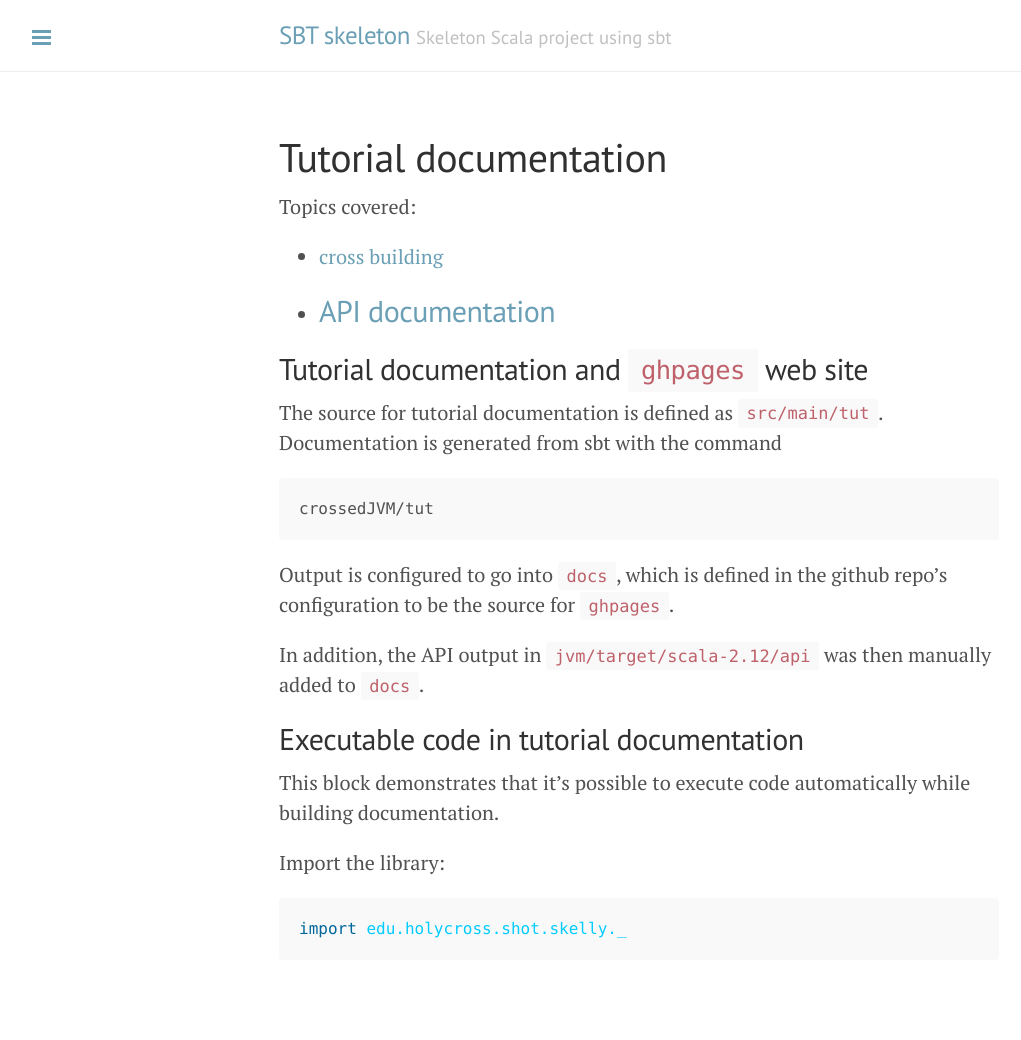
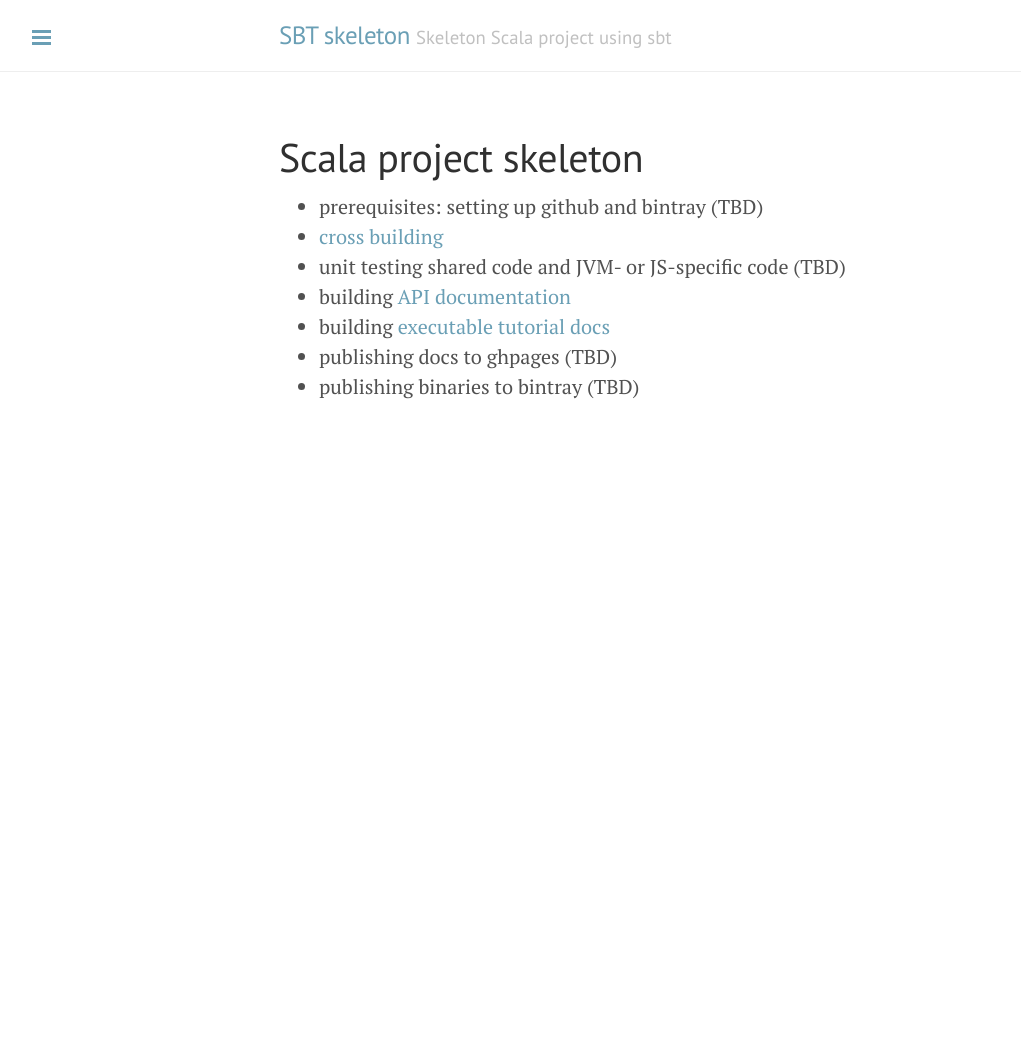
Before and after one commit to neelsmith/skelly, a Jekyll site: the page built from docs/index.md, in a window 1280 px wide. Shown: the whole page, without its empty margins (1-1022 px from the left). Built offline with Jekyll 4.4.1, drawn with Linux system fonts in a browser that asks for light colours; after the commit the page ends 900 px from its top, so only the background shows below that.

Commit message:
Update tut

````diff
--- a/docs/index.md
+++ b/docs/index.md
@@ -1,35 +1,13 @@
 ---
 layout: page
-title: Tutorial documentation
+title: Scala project skeleton
 ---
 
-Topics covered:
 
-
--  [cross building](xbuild)
--  [API documentation](apidocs)
--
-
-
-## Tutorial documentation and `ghpages` web site
-
-The source for tutorial documentation is defined as `src/main/tut`.  Documentation is generated from sbt with the command
-
-
-    crossedJVM/tut
-
-Output is configured to go into `docs`, which is defined in the github repo's configuration to be the source for `ghpages`.
-
-In addition, the API output in `jvm/target/scala-2.12/api` was then manually added to `docs`.
-
-
-
-## Executable code in tutorial documentation
-
-This block demonstrates that it's possible to execute code automatically while building documentation.
-
-Import the library:
-
-```scala
-import edu.holycross.shot.skelly._
-```
+-   prerequisites:  setting up github and bintray (TBD)
+-   [cross building](xbuild)
+-   unit testing shared code and JVM- or JS-specific code (TBD)
+-   building [API documentation](apidocs)
+-   building [executable tutorial docs](tut)
+-   publishing docs to ghpages (TBD)
+-   publishing binaries to bintray (TBD)
````
Also changed, not shown: docs/gh+bintray.md (added, +12 -0 lines), docs/tut.md (added, +27 -0 lines), shared/src/main/tut/index.md (+6 -29 lines), shared/src/main/tut/tut.md (added, +27 -0 lines).
